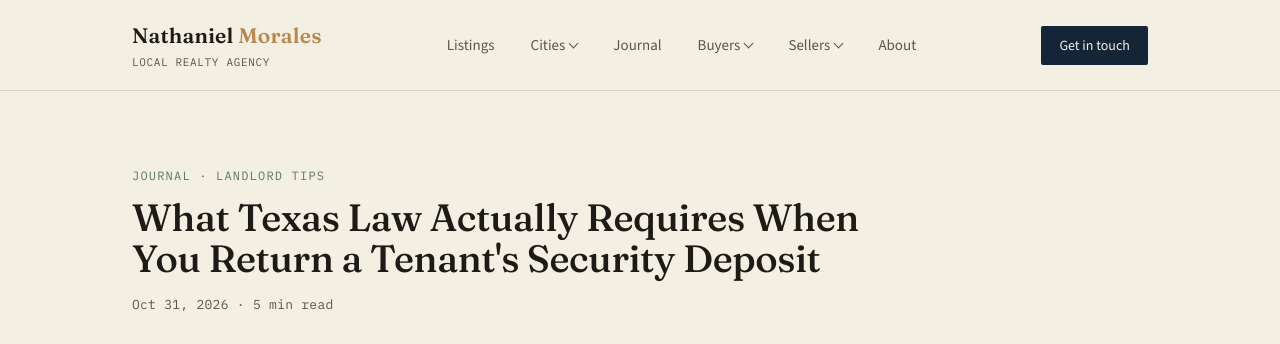
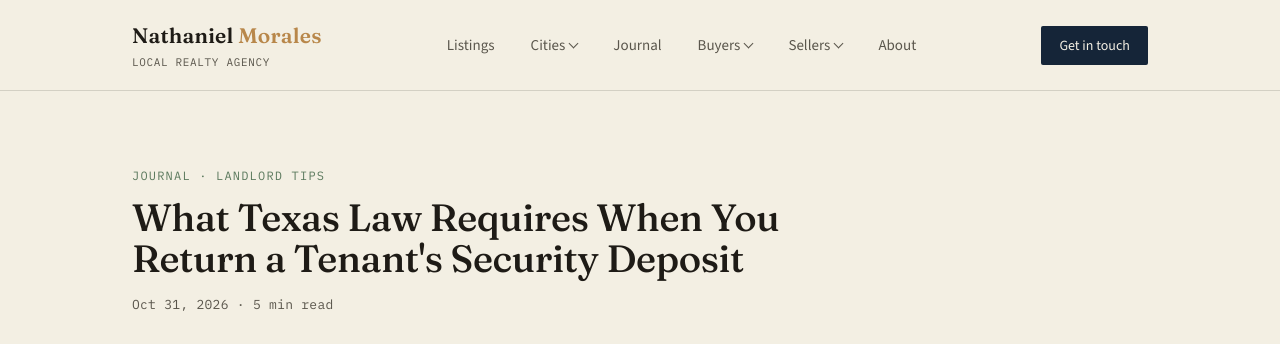
Before and after one commit to nathanielmorales7/deedanddoor, a Jekyll site: the page journal-security-deposit-law.html, which Jekyll copies as it is, in a window 1280 px wide and 900 px high, cut to the strip 0-344 px from the top of the window. Built offline with Jekyll 4.4.1, drawn with Linux system fonts in a browser that asks for light colours.

Commit message:
Update headline in security deposit law article

```diff
--- a/journal-security-deposit-law.html
+++ b/journal-security-deposit-law.html
@@ -20,7 +20,7 @@
 {
   "@context": "https://schema.org",
   "@type": "BlogPosting",
-  "headline": "What Texas Law Actually Requires When You Return a Tenant's Security Deposit",
+  "headline": "What Texas Law Requires When You Return a Tenant's Security Deposit",
   "description": "Texas gives landlords 30 days to handle a tenant's security deposit correctly. Here's what the law actually requires, and the mistakes that get landlords sued.",
   "image": "https://images.pexels.com/photos/2497637/pexels-photo-2497637.jpeg?auto=compress&cs=tinysrgb&w=1600",
   "datePublished": "2026-10-31T09:00:00-05:00",
@@ -147,7 +147,7 @@
   <section class="idx-page article-hero">
     <div class="wrap">
       <div class="tag">Journal · Landlord Tips</div>
-      <h1>What Texas Law Actually Requires When You Return a Tenant's Security Deposit</h1>
+      <h1>What Texas Law Requires When You Return a Tenant's Security Deposit</h1>
       <div class="article-meta">Oct 31, 2026 · 5 min read</div>
         <div class="article-hero-img"><img src="https://images.pexels.com/photos/2497637/pexels-photo-2497637.jpeg?auto=compress&cs=tinysrgb&w=1600" alt="Modern apartment building facade with balconies" loading="lazy"><div class="article-hero-credit">Photo by <a href="https://www.pexels.com/photo/2497637" target="_blank" rel="noopener">Athena Sandrini</a> · Pexels</div></div>
     </div>
```
